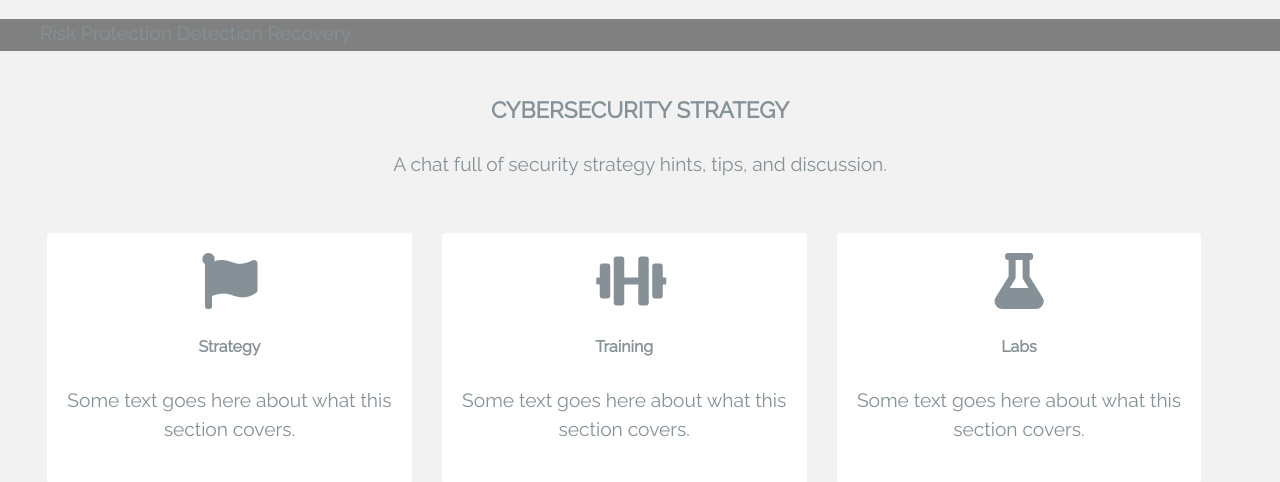
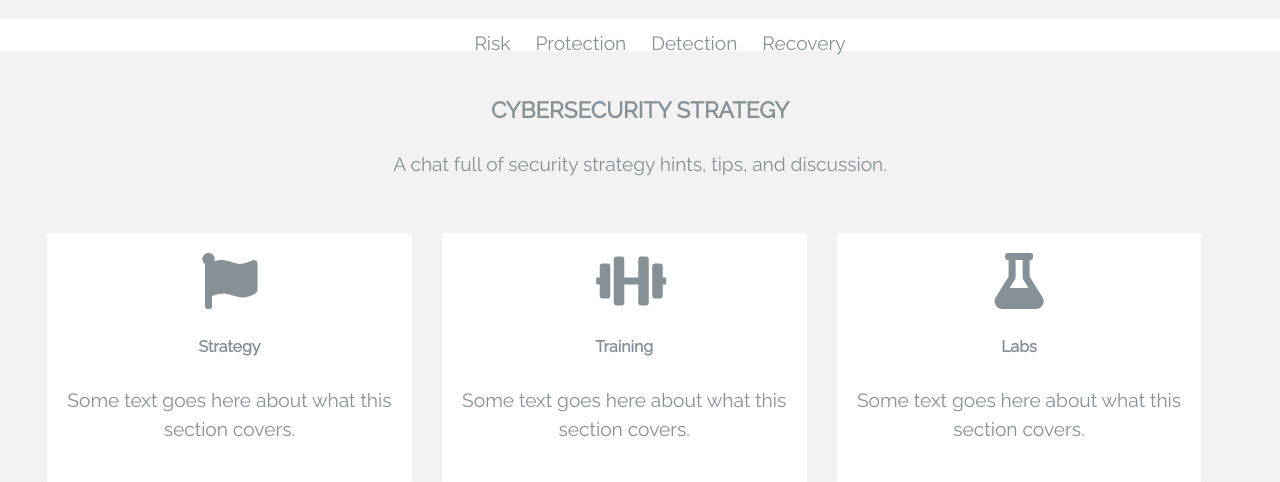
Before and after one commit to CisoJourney/CisoJourney, a PHP site: page / in a window 1280 px wide. Shown: the part 34-516 px from the top of the page. Run offline with PHP 8.4, Linux system fonts and the light colour scheme; some libraries are stand-ins or nearby versions.

Commit message:
Building initial theme

```diff
--- a/index.php
+++ b/index.php
@@ -9,9 +9,9 @@
 <body>
 <div class="top-bar">
 </div>
-<div class="title-bar">
-<!--<div class="title"><span class="on-brand">CISO</span>: Journey</div>-->
-</div>
+<!--<div class="title-bar">
+<div class="title"><span class="on-brand">CISO</span>: Journey</div>
+</div>-->
 <div class="nav-bar">
 <ul>
 <li>Risk</li>
--- a/main.css
+++ b/main.css
@@ -30,10 +30,12 @@ body {
 .nav-bar {
   width: 100%;
   height: 32px;
-  background-color: gray;
+  background-color: white;
+  text-align: center;
 }
 .nav-bar ul li {
   display: inline-block;
+  padding: 10px;
 }
 .page-wrapper {
   width: 100%;
```
